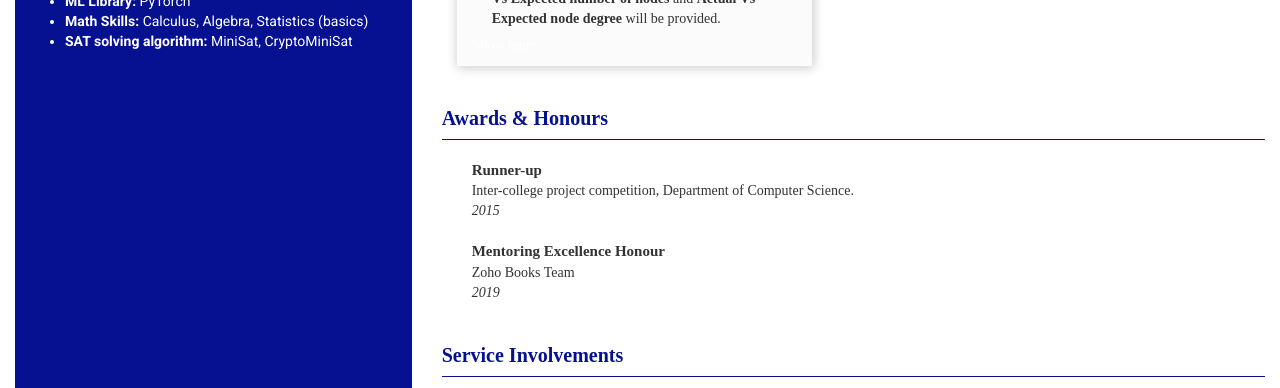
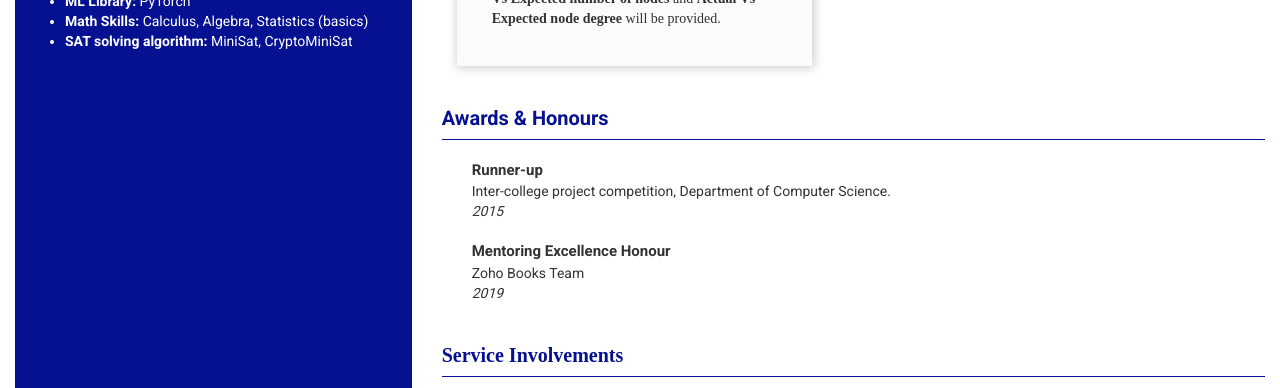
Before and after one commit to Sivakumar3695/Online_CV, a Jekyll site: the page built from index.html, in a window 1280 px wide. Shown: the part 906-1294 px from the top of the page. Built offline with Jekyll 4.4.1, drawn with Linux system fonts in a browser that asks for light colours.

Commit message:
Update awards.html

```diff
--- a/_includes/awards.html
+++ b/_includes/awards.html
@@ -1,5 +1,5 @@
 <div class="row">
-	<div class="col-md-12 col-sm-12" style="font-family:serif">
+	<div class="col-md-12 col-sm-12">
 		<h2 style="margin-top:41px">Awards & Honours</h2>
 		<hr color="#061192">
 		<div class="content">
```
